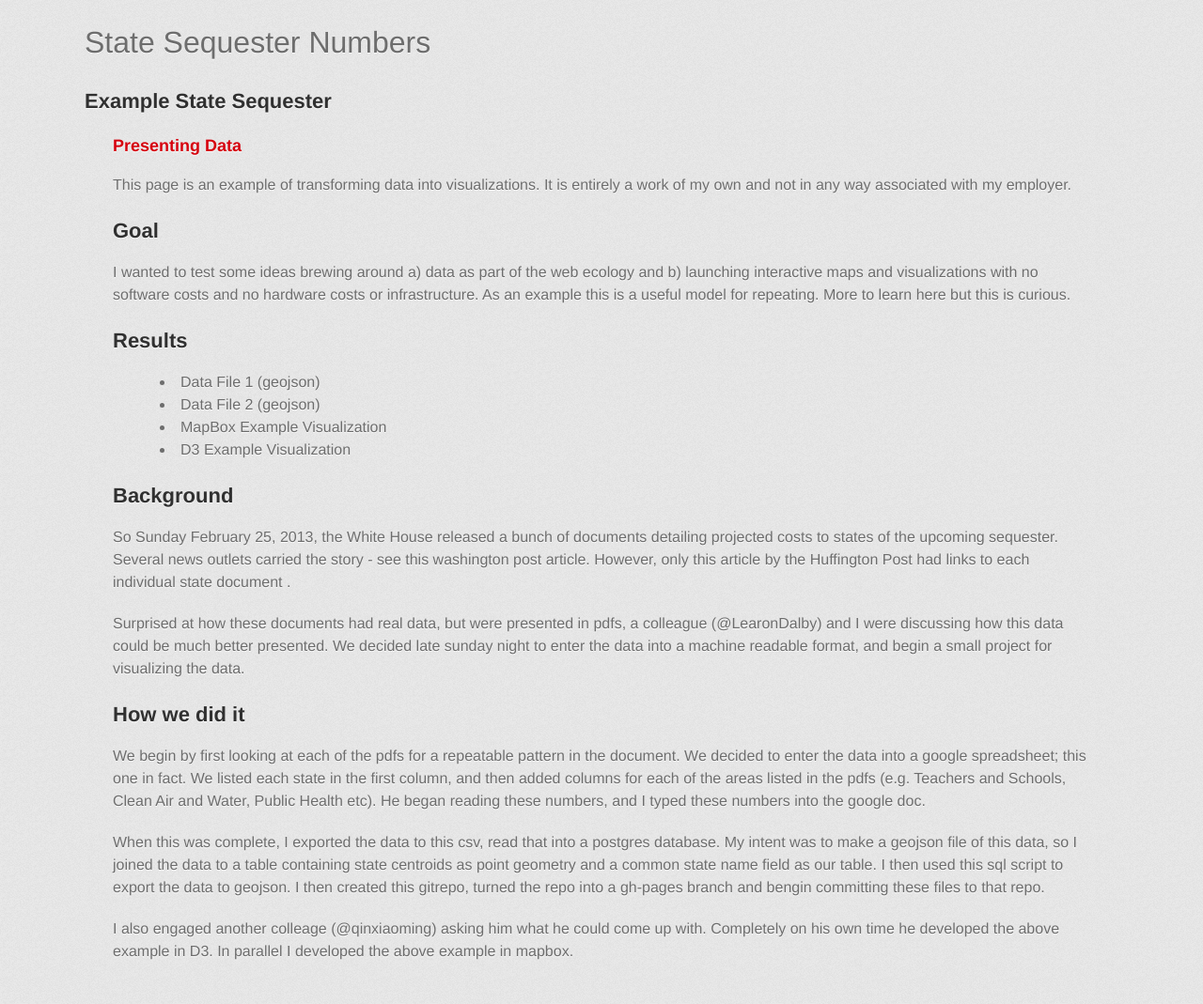
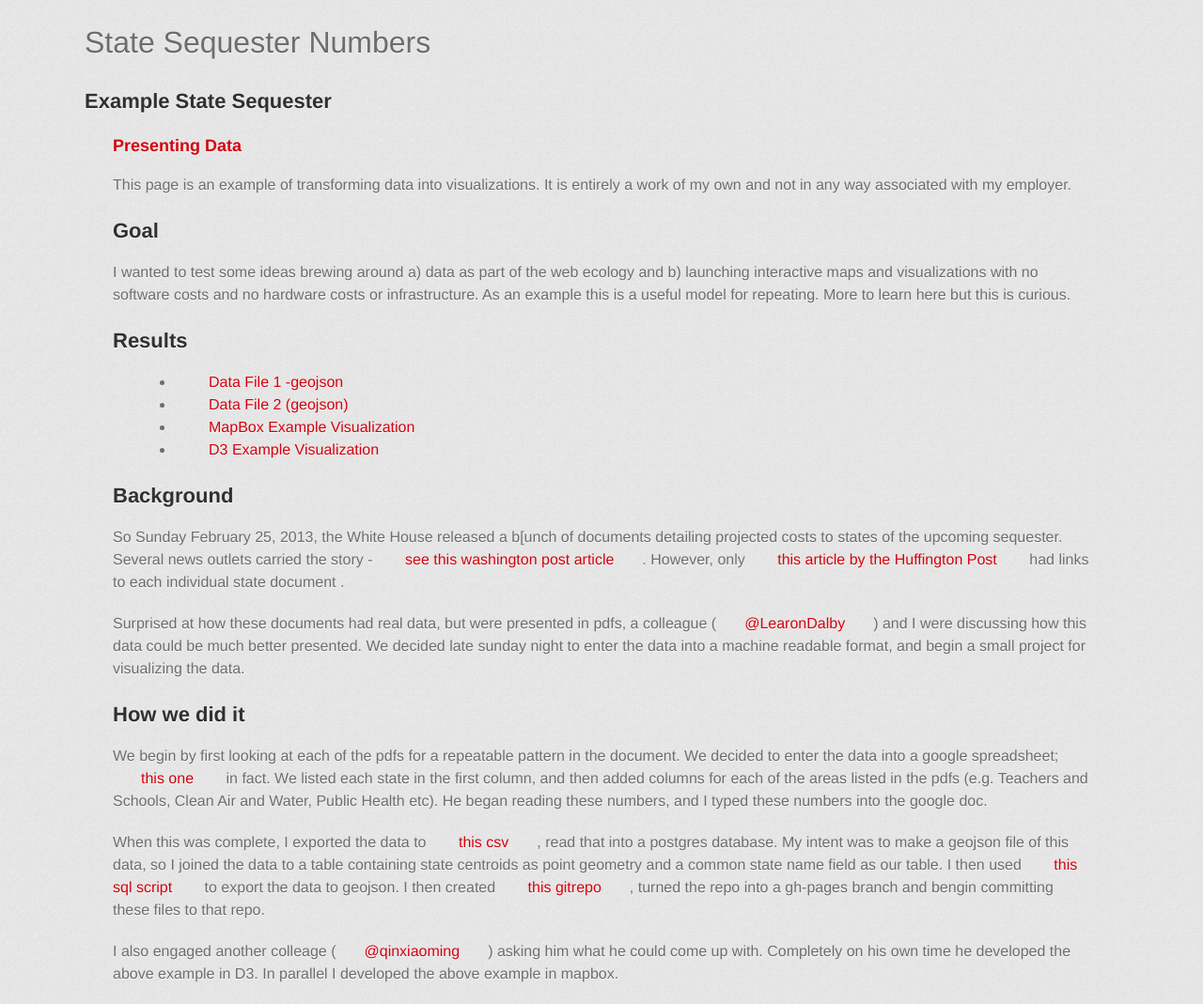
Before and after one commit to feomike/state_seq, a Jekyll site: the page built from index.md, in a window 1280 px wide. Shown: the whole page at 94% size. Built offline with Jekyll 4.4.1, drawn with Linux system fonts in a browser that asks for light colours; some web fonts are replaced; before the commit the page ends 1045 px from its top, so only the background shows below that.

Commit message:
inserted links

```diff
--- a/index.md
+++ b/index.md
@@ -10,19 +10,19 @@ This page is an example of transforming data into visualizations. It is entirely
 I wanted to test some ideas brewing around a) data as part of the web ecology and b) launching interactive maps and visualizations with no software costs and no hardware costs or infrastructure. As an example this is a useful model for repeating. More to learn here but this is curious.
 
 ##Results
-- Data File 1 (geojson)
-- Data File 2 (geojson)
-- MapBox Example Visualization
-- D3 Example Visualization
+- [Data File 1 -geojson](data/state_seq.geojson)
+- [Data File 2 (geojson)](state_seq_pct.geojson)
+- [MapBox Example Visualization](http://tiles.mapbox.com/feomike/map/map-cjk4bn33#4.00/39.53/-95.41)
+- [D3 Example Visualization](http://xqin1.github.com/d3_playground/state_seq.html)
 
 ##Background
-So Sunday February 25, 2013, the White House released a bunch of documents detailing projected costs to states of the upcoming sequester. Several news outlets carried the story - see this washington post article. However, only this article by the Huffington Post had links to each individual state document .
+So Sunday February 25, 2013, the White House released a b[unch of documents detailing projected costs to states of the upcoming sequester. Several news outlets carried the story - [see this washington post article](http://www.washingtonpost.com/business/white-house-releases-state-by-state-breakdown-of-sequesters-effects/2013/02/24/caeb71a0-7ec0-11e2-a350-49866afab584_story.html). However, only [this article by the Huffington Post](http://www.huffingtonpost.com/2013/02/24/sequester-states_n_2755181.html) had links to each individual state document .
 
-Surprised at how these documents had real data, but were presented in pdfs, a colleague (@LearonDalby) and I were discussing how this data could be much better presented. We decided late sunday night to enter the data into a machine readable format, and begin a small project for visualizing the data.
+Surprised at how these documents had real data, but were presented in pdfs, a colleague ([@LearonDalby]()) and I were discussing how this data could be much better presented. We decided late sunday night to enter the data into a machine readable format, and begin a small project for visualizing the data.
 
 ##How we did it
-We begin by first looking at each of the pdfs for a repeatable pattern in the document. We decided to enter the data into a google spreadsheet; this one in fact. We listed each state in the first column, and then added columns for each of the areas listed in the pdfs (e.g. Teachers and Schools, Clean Air and Water, Public Health etc). He began reading these numbers, and I typed these numbers into the google doc.
+We begin by first looking at each of the pdfs for a repeatable pattern in the document. We decided to enter the data into a google spreadsheet; [this one](https://docs.google.com/spreadsheet/ccc?key=0Aooxb2GcQ9ifdGxoYjNKQW1kSm1rSG5Ba0NtNXFrOWc&usp=sharing) in fact. We listed each state in the first column, and then added columns for each of the areas listed in the pdfs (e.g. Teachers and Schools, Clean Air and Water, Public Health etc). He began reading these numbers, and I typed these numbers into the google doc.
 
-When this was complete, I exported the data to this csv, read that into a postgres database. My intent was to make a geojson file of this data, so I joined the data to a table containing state centroids as point geometry and a common state name field as our table. I then used this sql script to export the data to geojson. I then created this gitrepo, turned the repo into a gh-pages branch and bengin committing these files to that repo.
+When this was complete, I exported the data to [this csv](data/State-Sequester-20130225.txt), read that into a postgres database. My intent was to make a geojson file of this data, so I joined the data to a table containing state centroids as point geometry and a common state name field as our table. I then used [this sql script](data/export_geoJson.sql) to export the data to geojson. I then created [this gitrepo](https://github.com/feomike/state_seq), turned the repo into a gh-pages branch and bengin committing these files to that repo.
 
-I also engaged another colleage (@qinxiaoming) asking him what he could come up with. Completely on his own time he developed the above example in D3. In parallel I developed the above example in mapbox.
+I also engaged another colleage ([@qinxiaoming](https://twitter.com/qinxiaoming)) asking him what he could come up with. Completely on his own time he developed the above example in D3. In parallel I developed the above example in mapbox.
```
